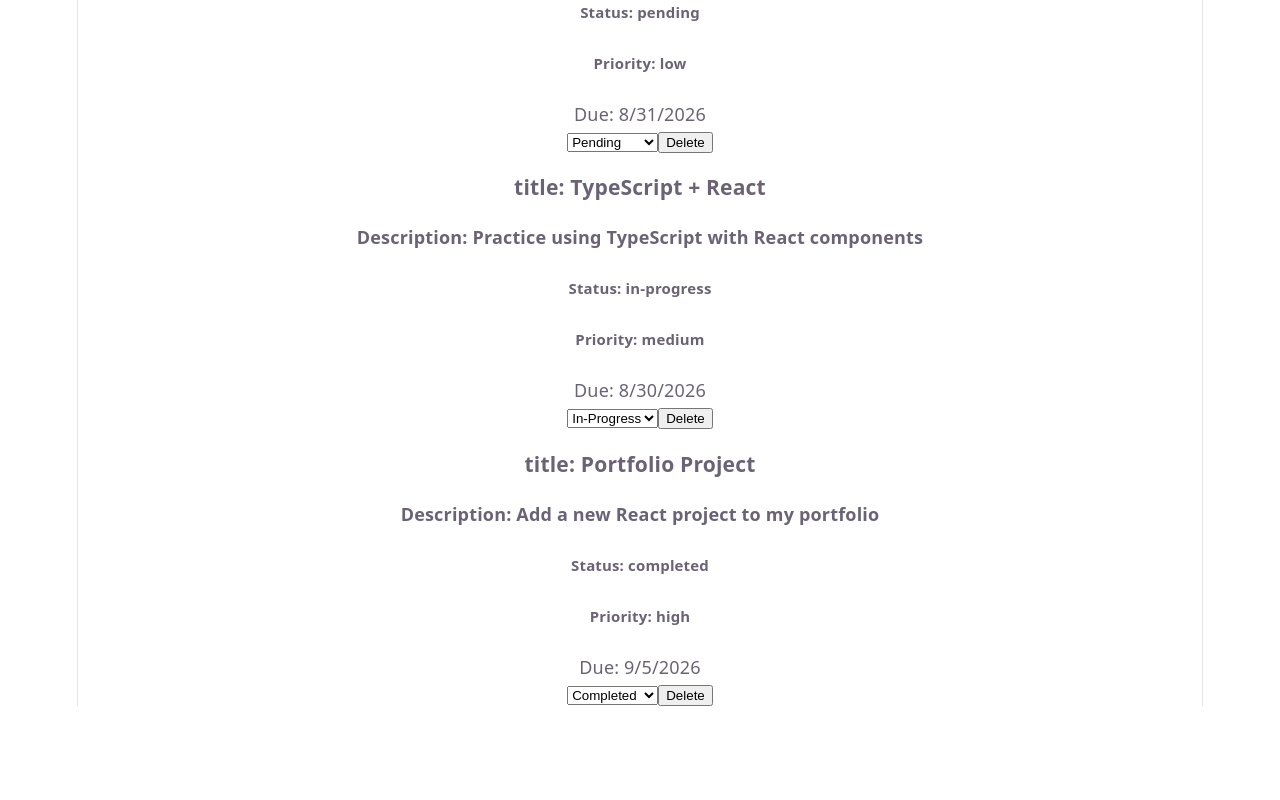
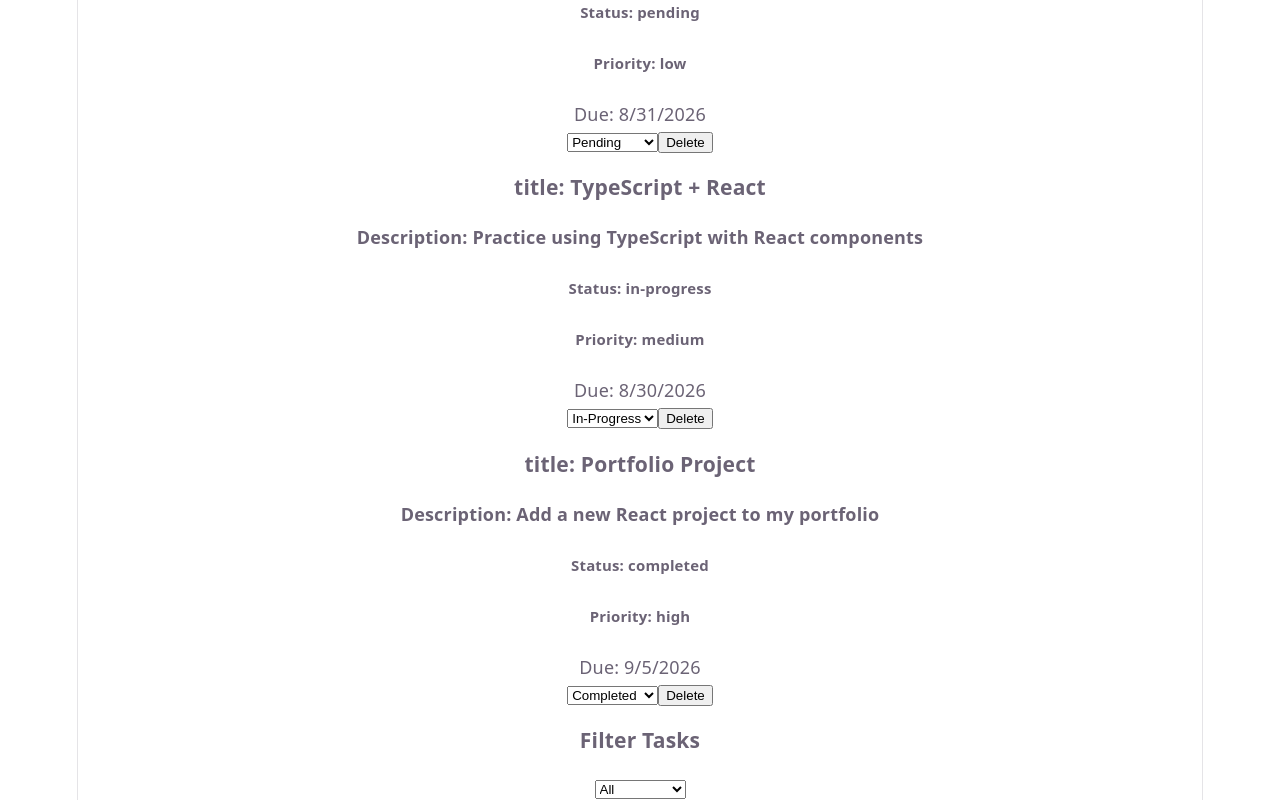
Before and after one commit to mercytv932/react-lab-3, a React (Vite) app: page / in a window 1280 px wide. Shown: the part 1257-2057 px from the top of the page. Before the commit the page ends 1963 px from the top, so only its background shows below. Built offline with nearby package versions, Linux system fonts and the light colour scheme.

Commit message:
handle filters

```diff
--- a/src/App.tsx
+++ b/src/App.tsx
@@ -2,9 +2,11 @@ import { useState } from "react";
 
 import { tasks } from "./data/Data";
 import TaskList, { type TaskStatus } from "./components/TaskList";
+import TaskFilter from "./components/TaskFilter";
 
 function App() {
   const [taskList, setTaskList] = useState(tasks);
+  const [selectedStatus, setSelectedStatus] = useState<TaskStatus>();
 
   function handleDeleteBtn(taskId: string) {
     const updatedTasks = taskList.filter((task) => task.id !== taskId);
@@ -20,12 +22,19 @@ function App() {
     setTaskList(tasksAfterStatusChange);
   }
 
+  function handleStatusFilters(filter: { status?: TaskStatus }) {
+    setSelectedStatus(filter.status);
+  }
+
   return (
-    <TaskList
-      tasks={taskList}
-      onDelete={handleDeleteBtn}
-      onStatusChange={handleStatusChange}
-    />
+    <div>
+      <TaskList
+        tasks={taskList}
+        onDelete={handleDeleteBtn}
+        onStatusChange={handleStatusChange}
+      />
+      <TaskFilter onFilterChange={handleStatusFilters} />
+    </div>
   );
 }
 
--- a/src/components/TaskFilter.tsx
+++ b/src/components/TaskFilter.tsx
@@ -11,7 +11,7 @@ function TaskFilter({ onFilterChange }: TaskFilterProps) {
   function handleStatusFilter(event: React.ChangeEvent<HTMLSelectElement>) {
     const newSelectedStatus = event.target.value;
 
-    onFilterChange({
+   onFilterChange({
       status:
         newSelectedStatus === "all"
           ? undefined
--- a/src/components/TaskList.tsx
+++ b/src/components/TaskList.tsx
@@ -1,6 +1,7 @@
 import { useState } from "react";
 import { tasks } from "../data/Data";
 import TaskItem from "./TaskItem";
+import TaskFilter from "./TaskFilter";
 
 // types/index.ts
 export type TaskStatus = "pending" | "in-progress" | "completed";
```
